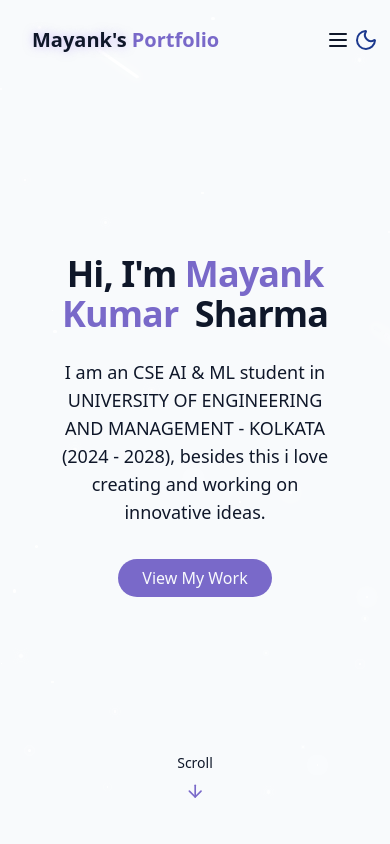
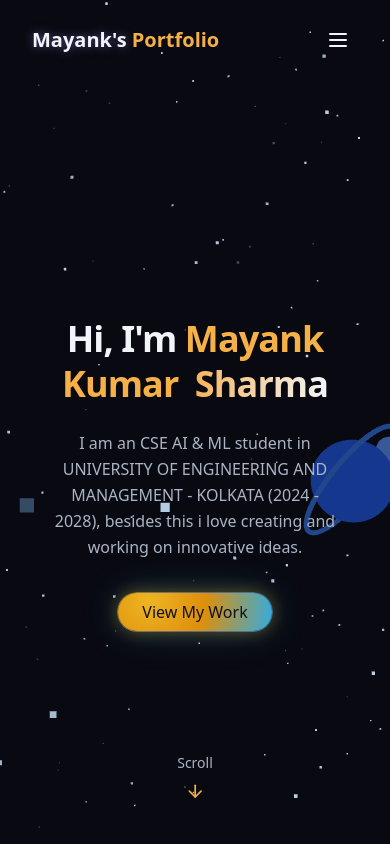
Before and after one commit to Mayank8159/portfolio, a React (Vite) app in the folder client/: page / in a window 390 px wide. Shown: the top 844 px of the page. Built offline with nearby package versions, Linux system fonts and the light colour scheme.

Commit message:
setup update

```diff
--- a/client/src/components/Footer.jsx
+++ b/client/src/components/Footer.jsx
@@ -2,7 +2,7 @@ import { ArrowUp } from "lucide-react";
 
 export const Footer = () => {
   return (
-    <footer className="py-12 px-4 bg-card relative border-t border-border mt-12 pt-8 flex flex-wrap justify-between items-center">
+    <footer className="py-12 px-4 bg-card/70 backdrop-blur-md relative border-t border-border mt-12 pt-8 flex flex-wrap justify-between items-center">
       {" "}
       <p className="text-sm text-muted-foreground">
         {" "}
--- a/client/src/components/HeroSection.jsx
+++ b/client/src/components/HeroSection.jsx
@@ -4,11 +4,11 @@ export const HeroSection = () => {
   return (
     <section
       id="hero"
-      className="relative min-h-screen flex flex-col items-center justify-center px-4"
+      className="relative min-h-screen flex flex-col items-center justify-center px-4 pt-24"
     >
       <div className="container max-w-4xl mx-auto text-center z-10">
         <div className="space-y-6">
-          <h1 className="text-4xl md:text-6xl font-bold tracking-tight">
+          <h1 className="text-4xl md:text-6xl font-bold tracking-tight leading-tight">
             <span className="opacity-0 animate-fade-in"> Hi, I'm</span>
             <span className="text-primary opacity-0 animate-fade-in-delay-1">
               {" "}
@@ -20,7 +20,7 @@ export const HeroSection = () => {
             </span>
           </h1>
 
-          <p className="text-lg md:text-xl text-muted-foreground max-2-2xl mx-auto opacity-0 animate-fade-in-delay-3">
+          <p className="text-base md:text-xl text-muted-foreground max-w-2xl mx-auto opacity-0 animate-fade-in-delay-3">
             I am an CSE AI & ML student in UNIVERSITY OF ENGINEERING AND MANAGEMENT - KOLKATA (2024 - 2028), besides this i love creating and working on innovative ideas.
           </p>
 
--- a/client/src/components/Navbar.jsx
+++ b/client/src/components/Navbar.jsx
@@ -1,7 +1,6 @@
 import { cn } from "@/lib/utils";
 import { Menu, X } from "lucide-react";
 import { useEffect, useState } from "react";
-import { ThemeToggle } from "./ThemeToggle.jsx";
 
 const navItems = [
   { name: "Home", href: "#hero" },
@@ -9,7 +8,6 @@ const navItems = [
   { name: "Skills", href: "#skills" },
   { name: "Projects", href: "#projects" },
   { name: "Contact", href: "#contact" },
-  { component: <ThemeToggle />, href: "#" }
 ];
 
 export const Navbar = () => {
@@ -18,7 +16,7 @@ export const Navbar = () => {
 
   useEffect(() => {
     const handleScroll = () => {
-      setIsScrolled(window.screenY > 10);
+      setIsScrolled(window.scrollY > 10);
     };
 
     window.addEventListener("scroll", handleScroll);
@@ -28,7 +26,9 @@ export const Navbar = () => {
     <nav
       className={cn(
         "fixed w-full z-40 transition-all duration-300",
-        isScrolled ? "py-3 bg-background/80 backdrop-blur-md shadow-xs" : "py-5"
+        isScrolled
+          ? "py-3 bg-background/80 backdrop-blur-md shadow-xs border-b border-border/60"
+          : "py-5"
       )}
     >
       <div className="container flex items-center justify-between">
@@ -43,7 +43,7 @@ export const Navbar = () => {
         </a>
 
         {/* desktop nav */}
-        <div className="hidden md:flex space-x-8">
+        <div className="hidden md:flex items-center space-x-8">
           {navItems.map((item, key) => (
             <a
               key={key}
@@ -67,14 +67,14 @@ export const Navbar = () => {
 
         <div
           className={cn(
-            "fixed inset-0 bg-background/95 backdroup-blur-md z-40 flex flex-col items-center justify-center",
+            "fixed inset-0 bg-background/95 backdrop-blur-md z-40 flex flex-col items-center justify-center",
             "transition-all duration-300 md:hidden",
             isMenuOpen
               ? "opacity-100 pointer-events-auto"
               : "opacity-0 pointer-events-none"
           )}
         >
-          <div className="flex flex-col space-y-8 text-xl">
+          <div className="flex flex-col items-center space-y-8 text-xl">
             {navItems.map((item, key) => (
               <a
                 key={key}
--- a/client/src/components/ThemeToggle.jsx
+++ /dev/null
@@ -1,46 +0,0 @@
-import { Moon, Sun } from "lucide-react";
-import { useEffect, useState } from "react";
-import { cn } from "@/lib/utils";
-
-export const ThemeToggle = () => {
-  const [isDarkMode, setIsDarkMode] = useState(false);
-
-  useEffect(() => {
-    const storedTheme = localStorage.getItem("theme");
-    if (storedTheme === "dark") {
-      setIsDarkMode(true);
-      document.documentElement.classList.add("dark");
-    } else {
-      localStorage.setItem("theme", "light");
-      setIsDarkMode(false);
-    }
-  }, []);
-
-  const toggleTheme = () => {
-    if (isDarkMode) {
-      document.documentElement.classList.remove("dark");
-      localStorage.setItem("theme", "light");
-      setIsDarkMode(false);
-    } else {
-      document.documentElement.classList.add("dark");
-      localStorage.setItem("theme", "dark");
-      setIsDarkMode(true);
-    }
-  };
-
-  return (
-    <button
-      onClick={toggleTheme}
-      className={cn(
-        "fixed max-sm: top-5 right-1 z-50 p-2 rounded-full transition-colors duration-300",
-        "focus:outlin-hidden"
-      )}
-    >
-      {isDarkMode ? (
-        <Sun className="h-6 w-6 text-yellow-300" />
-      ) : (
-        <Moon className="h-6 w-6 text-blue-900" />
-      )}
-    </button>
-  );
-};
--- /dev/null
+++ b/client/src/components/ThreeBackground.jsx
@@ -0,0 +1,200 @@
+import { useEffect, useRef } from "react";
+import * as THREE from "three";
+
+export const ThreeBackground = () => {
+  const mountRef = useRef(null);
+
+  useEffect(() => {
+    const mount = mountRef.current;
+    if (!mount) {
+      return undefined;
+    }
+
+    const scene = new THREE.Scene();
+    const camera = new THREE.PerspectiveCamera(
+      60,
+      mount.clientWidth / mount.clientHeight,
+      0.1,
+      1000
+    );
+    camera.position.z = 60;
+
+    const renderer = new THREE.WebGLRenderer({
+      antialias: true,
+      alpha: true,
+      powerPreference: "high-performance",
+    });
+    renderer.setPixelRatio(Math.min(window.devicePixelRatio, 2));
+    renderer.setSize(mount.clientWidth, mount.clientHeight);
+    mount.appendChild(renderer.domElement);
+
+    const starCount = 1400;
+    const positions = new Float32Array(starCount * 3);
+    const colors = new Float32Array(starCount * 3);
+
+    for (let i = 0; i < starCount; i += 1) {
+      const i3 = i * 3;
+      positions[i3] = (Math.random() - 0.5) * 420;
+      positions[i3 + 1] = (Math.random() - 0.5) * 420;
+      positions[i3 + 2] = (Math.random() - 0.5) * 420;
+
+      const tint = Math.random() * 0.35 + 0.65;
+      colors[i3] = 0.6 * tint;
+      colors[i3 + 1] = 0.8 * tint;
+      colors[i3 + 2] = 1.0 * tint;
+    }
+
+    const starGeometry = new THREE.BufferGeometry();
+    starGeometry.setAttribute("position", new THREE.BufferAttribute(positions, 3));
+    starGeometry.setAttribute("color", new THREE.BufferAttribute(colors, 3));
+
+    const starMaterial = new THREE.PointsMaterial({
+      size: 0.9,
+      vertexColors: true,
+      transparent: true,
+      opacity: 0.9,
+      depthWrite: false,
+    });
+
+    const stars = new THREE.Points(starGeometry, starMaterial);
+    scene.add(stars);
+
+    const dustCount = 600;
+    const dustPositions = new Float32Array(dustCount * 3);
+    for (let i = 0; i < dustCount; i += 1) {
+      const i3 = i * 3;
+      dustPositions[i3] = (Math.random() - 0.5) * 320;
+      dustPositions[i3 + 1] = (Math.random() - 0.5) * 320;
+      dustPositions[i3 + 2] = (Math.random() - 0.5) * 320;
+    }
+
+    const dustGeometry = new THREE.BufferGeometry();
+    dustGeometry.setAttribute(
+      "position",
+      new THREE.BufferAttribute(dustPositions, 3)
+    );
+
+    const dustMaterial = new THREE.PointsMaterial({
+      size: 0.5,
+      color: 0x89c2ff,
+      transparent: true,
+      opacity: 0.35,
+      depthWrite: false,
+    });
+
+    const dust = new THREE.Points(dustGeometry, dustMaterial);
+    scene.add(dust);
+
+    const planetGroup = new THREE.Group();
+    scene.add(planetGroup);
+
+    const planetMaterial = new THREE.MeshStandardMaterial({
+      color: 0x4f8cff,
+      emissive: 0x0a1b3a,
+      roughness: 0.4,
+      metalness: 0.1,
+    });
+
+    const planet = new THREE.Mesh(
+      new THREE.SphereGeometry(4.2, 32, 32),
+      planetMaterial
+    );
+    planet.position.set(18, -6, -12);
+    planetGroup.add(planet);
+
+    const ring = new THREE.Mesh(
+      new THREE.TorusGeometry(6.8, 0.25, 16, 80),
+      new THREE.MeshStandardMaterial({
+        color: 0x7fb7ff,
+        emissive: 0x0c1f40,
+        roughness: 0.6,
+        metalness: 0.2,
+      })
+    );
+    ring.rotation.x = Math.PI * 0.25;
+    ring.rotation.y = Math.PI * 0.2;
+    ring.position.copy(planet.position);
+    planetGroup.add(ring);
+
+    const moon = new THREE.Mesh(
+      new THREE.SphereGeometry(1.4, 24, 24),
+      new THREE.MeshStandardMaterial({
+        color: 0xbcd7ff,
+        emissive: 0x13233d,
+        roughness: 0.7,
+      })
+    );
+    moon.position.set(26, -3, -6);
+    planetGroup.add(moon);
+
+    const warmPlanet = new THREE.Mesh(
+      new THREE.SphereGeometry(2.6, 24, 24),
+      new THREE.MeshStandardMaterial({
+        color: 0xf7b267,
+        emissive: 0x3b1c07,
+        roughness: 0.5,
+      })
+    );
+    warmPlanet.position.set(-22, 10, -20);
+    planetGroup.add(warmPlanet);
+
+    const ambientLight = new THREE.AmbientLight(0x8bb9ff, 0.8);
+    scene.add(ambientLight);
+
+    const keyLight = new THREE.PointLight(0x7fd0ff, 1.2, 200);
+    keyLight.position.set(40, 20, 30);
+    scene.add(keyLight);
+
+    let animationId = 0;
+    const animate = () => {
+      stars.rotation.y += 0.0004;
+      stars.rotation.x += 0.0002;
+      dust.rotation.y -= 0.0003;
+      dust.rotation.z += 0.0002;
+      planetGroup.rotation.y += 0.00035;
+      planet.rotation.y += 0.002;
+      warmPlanet.rotation.y -= 0.0015;
+      moon.position.x = planet.position.x + Math.cos(Date.now() * 0.0006) * 6.8;
+      moon.position.z = planet.position.z + Math.sin(Date.now() * 0.0006) * 6.8;
+
+      renderer.render(scene, camera);
+      animationId = window.requestAnimationFrame(animate);
+    };
+
+    animate();
+
+    const handleResize = () => {
+      if (!mount) {
+        return;
+      }
+      camera.aspect = mount.clientWidth / mount.clientHeight;
+      camera.updateProjectionMatrix();
+      renderer.setSize(mount.clientWidth, mount.clientHeight);
+    };
+
+    window.addEventListener("resize", handleResize);
+
+    return () => {
+      window.removeEventListener("resize", handleResize);
+      window.cancelAnimationFrame(animationId);
+      starGeometry.dispose();
+      starMaterial.dispose();
+      dustGeometry.dispose();
+      dustMaterial.dispose();
+      planet.geometry.dispose();
+      planet.material.dispose();
+      ring.geometry.dispose();
+      ring.material.dispose();
+      moon.geometry.dispose();
+      moon.material.dispose();
+      warmPlanet.geometry.dispose();
+      warmPlanet.material.dispose();
+      renderer.dispose();
+      if (renderer.domElement && mount.contains(renderer.domElement)) {
+        mount.removeChild(renderer.domElement);
+      }
+    };
+  }, []);
+
+  return <div ref={mountRef} className="fixed inset-0 z-0 pointer-events-none" />;
+};
--- a/client/src/index.css
+++ b/client/src/index.css
@@ -7,6 +7,14 @@
 
   --color-primary: hsl(var(--primary));
   --color-primary-foreground: hsl(var(--primary-foreground));
+
+  --color-muted: hsl(var(--muted));
+  --color-muted-foreground: hsl(var(--muted-foreground));
+
+  --color-secondary: hsl(var(--secondary));
+  --color-secondary-foreground: hsl(var(--secondary-foreground));
+
+  --color-input: hsl(var(--input));
 
   --color-card: hsl(var(--card));
 
@@ -64,27 +72,22 @@
 
 @layer base {
   :root {
-    --background: 210 40% 98%;
-    --foreground: 222 47% 11%;
+    --background: 230 32% 5%;
+    --foreground: 210 40% 96%;
 
-    --card: 0 0% 100%;
+    --card: 228 26% 9%;
 
-    --primary: 250 47% 60%;
-    --primary-foreground: 210 40% 98%;
+    --muted: 226 22% 13%;
+    --muted-foreground: 218 18% 72%;
 
-    --border: 214 32% 91%;
-  }
+    --secondary: 226 22% 15%;
+    --secondary-foreground: 210 40% 96%;
 
-  .dark {
-    --background: 222 47% 4%;
-    --foreground: 213 31% 91%;
+    --primary: 36 90% 62%;
+    --primary-foreground: 230 28% 8%;
 
-    --card: 222 47% 8%;
-
-    --primary: 250 65% 65%;
-    --primary-foreground: 213 31% 91%;
-
-    --border: 217 33% 20%;
+    --border: 226 18% 22%;
+    --input: 226 18% 22%;
   }
 
   * {
@@ -95,9 +98,29 @@
     @apply scroll-smooth;
   }
 
+  html {
+    color-scheme: dark;
+  }
+
   body {
-    @apply bg-background text-foreground transition-colors duration-300;
+    @apply bg-background text-foreground transition-colors duration-300 antialiased;
     font-feature-settings: "rlig" 1, "calt" 1;
+  }
+
+  body::before {
+    content: "";
+    position: fixed;
+    inset: 0;
+    z-index: -1;
+    pointer-events: none;
+    background:
+      radial-gradient(650px circle at 16% 18%, rgba(248, 200, 112, 0.18), transparent 55%),
+      radial-gradient(520px circle at 82% 12%, rgba(125, 211, 252, 0.14), transparent 60%),
+      radial-gradient(760px circle at 52% 82%, rgba(99, 102, 241, 0.12), transparent 65%);
+  }
+
+  p {
+    @apply leading-relaxed;
   }
 }
 
@@ -127,8 +150,16 @@
   text-shadow: 0 0 10px rgba(167, 139, 250, 0.5);
 }
 
+@utility text-gradient {
+  @apply bg-linear-to-r from-primary to-foreground bg-clip-text text-transparent;
+}
+
 @utility card-hover {
   @apply transition-transform duration-300 hover:scale-[1.02] hover:shadow-lg;
+}
+
+@utility cosmic-panel {
+  @apply bg-card/70 backdrop-blur-md border border-border/60 shadow-lg;
 }
 
 @utility gradient-border {
@@ -138,10 +169,34 @@
   border: 1px solid transparent;
 }
 
-@utility cosmic-button {
-  @apply px-6 py-2 rounded-full bg-primary text-primary-foreground font-medium
-         transition-all duration-300 hover:shadow-[0_0_10px_rgba(139,92,246,0.5)]
-         hover:scale-105 active:scale-95;
+@layer components {
+  .cosmic-button {
+    @apply relative px-6 py-2 rounded-full font-medium text-primary-foreground
+           transition-all duration-300 hover:scale-105 active:scale-95;
+    background: radial-gradient(circle at 20% 20%, rgba(251, 191, 36, 0.95), rgba(245, 158, 11, 0.9) 45%, rgba(56, 189, 248, 0.9) 100%);
+    box-shadow:
+      0 0 18px rgba(251, 191, 36, 0.35),
+      0 0 36px rgba(56, 189, 248, 0.25);
+  }
+
+  .cosmic-button::before {
+    content: "";
+    position: absolute;
+    inset: -1px;
+    border-radius: inherit;
+    padding: 1px;
+    background: linear-gradient(120deg, rgba(251, 191, 36, 0.85), rgba(129, 140, 248, 0.9), rgba(56, 189, 248, 0.85));
+    -webkit-mask: linear-gradient(#000 0 0) content-box, linear-gradient(#000 0 0);
+    -webkit-mask-composite: xor;
+    mask-composite: exclude;
+    opacity: 0.6;
+    transition: opacity 0.3s ease;
+    pointer-events: none;
+  }
+
+  .cosmic-button:hover::before {
+    opacity: 1;
+  }
 }
 
 @utility star {
--- a/client/src/pages/Home.jsx
+++ b/client/src/pages/Home.jsx
@@ -1,6 +1,5 @@
 import { Navbar } from "../components/Navbar";
-import { ThemeToggle } from "../components/ThemeToggle";
-import { StarBackground } from "@/components/StarBackground";
+import { ThreeBackground } from "@/components/ThreeBackground";
 import { HeroSection } from "../components/HeroSection";
 import { AboutSection } from "../components/AboutSection";
 import { SkillsSection } from "../components/SkillsSection";
@@ -10,12 +9,11 @@ import { Footer } from "../components/Footer";
 
 export const Home = () => {
   return (
-    <div className="min-h-screen bg-background text-foreground overflow-x-hidden">
-      {/* Theme Toggle */}
-      <ThemeToggle />
+    <div className="min-h-screen bg-background text-foreground overflow-x-hidden relative">
       {/* Background Effects */}
-      <StarBackground />
+      <ThreeBackground />
 
+      <div className="relative z-10">
         {/* Navbar */}
         <Navbar />
         {/* Main Content */}
@@ -30,5 +28,6 @@ export const Home = () => {
         {/* Footer */}
         <Footer />
       </div>
+    </div>
   );
 };
--- /dev/null
+++ b/package.json
@@ -0,0 +1,5 @@
+{
+  "dependencies": {
+    "three": "^0.183.1"
+  }
+}
```
Also changed, not shown: client/src/components/AboutSection.jsx (+7 -7 lines), client/src/components/ContactSection.jsx (+4 -4 lines), client/src/components/ProjectsSection.jsx (+11 -5 lines), client/src/components/SkillsSection.jsx (+6 -6 lines), 1 other file (tests, documents, lock files or other folders). Lines whose indentation alone changed are shown as unchanged.
